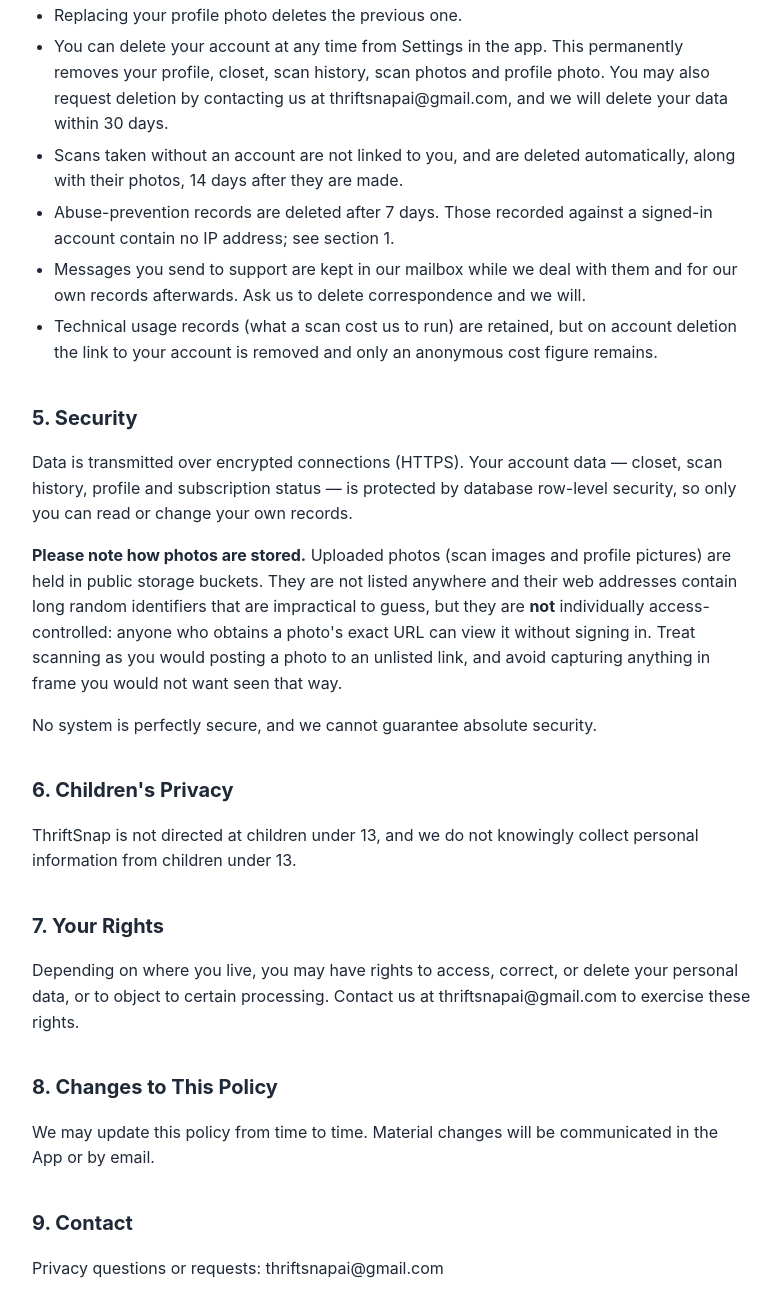
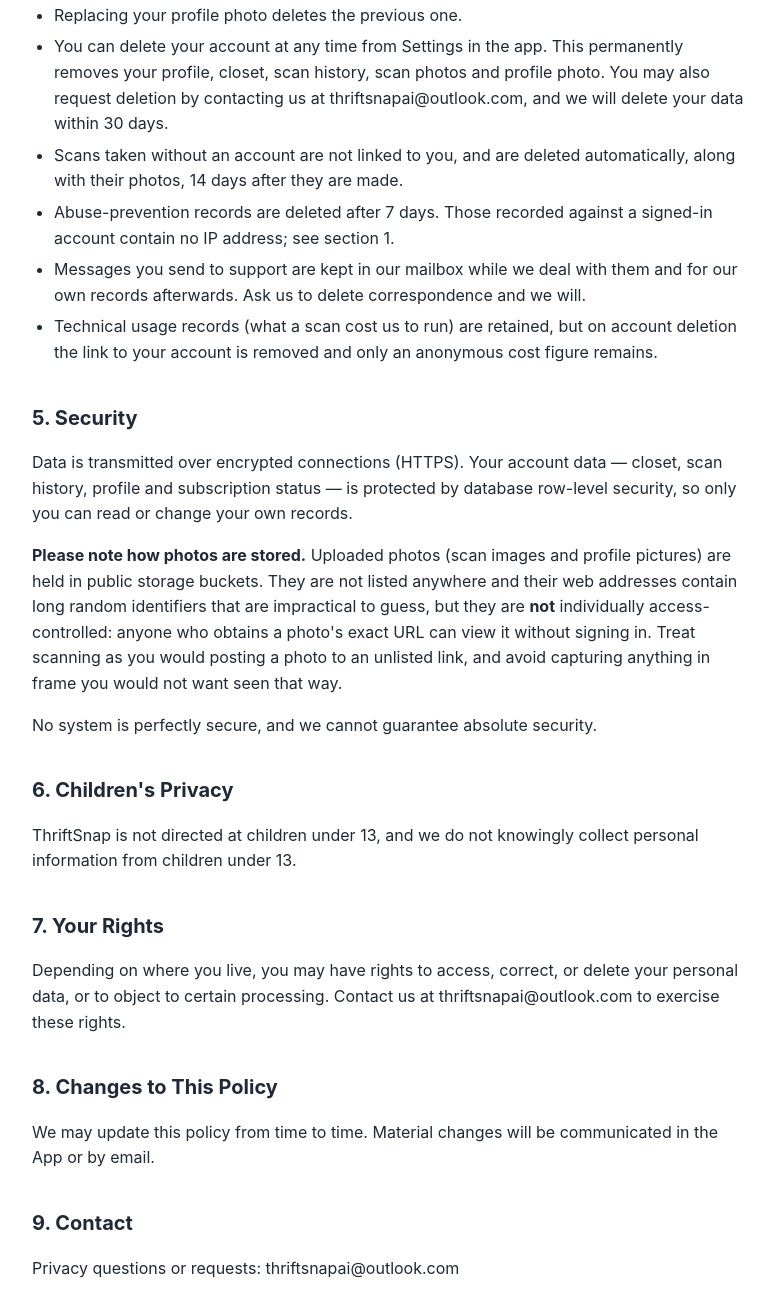
Before and after one commit to ThriftSnap/thriftsnap-legal, a plain HTML site: page privacy.html in a window 1280 px wide. Shown: the part 2636-3952 px from the top of the page, without its empty margins (248-1029 px from the left). Drawn offline with Linux system fonts and the light colour scheme.

Commit message:
Update support email to thriftsnapai@outlook.com

```diff
--- a/privacy.html
+++ b/privacy.html
@@ -54,7 +54,7 @@
 <table><thead><tr><th>Service</th><th>What is shared</th><th>Why</th></tr></thead><tbody><tr><td>Supabase</td><td>Photos, account info, profile, scan/closet data</td><td>Database, storage, and login infrastructure</td></tr><tr><td>Anthropic (Claude AI)</td><td>Your item photo, and the tag close-up if you take one</td><td>AI identification and price estimation</td></tr><tr><td>eBay (Browse API)</td><td>Text search queries derived from your scans — never your photos or identity</td><td>Finding comparable listings for price estimates</td></tr><tr><td>eBay (in your browser)</td><td>Only if you tap through to a listing or search from a result. Your browser then contacts eBay directly, as it would for any link</td><td>Letting you see the comparable listings themselves</td></tr><tr><td>Frankfurter (exchange rates)</td><td>Currency codes only (e.g. "USD to GBP") — no personal data</td><td>Converting displayed prices into your chosen currency</td></tr><tr><td>Apple</td><td>Subscription purchases</td><td>Payment processing</td></tr><tr><td>RevenueCat</td><td>Your account's internal identifier (a random code, not your name or email) and your subscription status — never your email, photos or closet</td><td>Managing subscriptions and unlocking paid features</td></tr></tbody></table>
 <p>Each of these providers has its own privacy policy governing their handling of data.</p>
 <h2>4. Data Retention and Deletion</h2>
-<ul><li>Items you save to your closet are retained while your account is active.</li><li>Scans you do not save to your closet are deleted automatically, along with their photos, once they fall outside your recent scan history.</li><li>If your Pro subscription ends and your closet holds more items than the free tier allows, you choose which items to keep. Items you do not keep are permanently deleted.</li><li>Replacing your profile photo deletes the previous one.</li><li>You can delete your account at any time from Settings in the app. This permanently removes your profile, closet, scan history, scan photos and profile photo. You may also request deletion by contacting us at thriftsnapai@gmail.com, and we will delete your data within 30 days.</li><li>Scans taken without an account are not linked to you, and are deleted automatically, along with their photos, 14 days after they are made.</li><li>Abuse-prevention records are deleted after 7 days. Those recorded against a signed-in account contain no IP address; see section 1.</li><li>Messages you send to support are kept in our mailbox while we deal with them and for our own records afterwards. Ask us to delete correspondence and we will.</li><li>Technical usage records (what a scan cost us to run) are retained, but on account deletion the link to your account is removed and only an anonymous cost figure remains.</li></ul>
+<ul><li>Items you save to your closet are retained while your account is active.</li><li>Scans you do not save to your closet are deleted automatically, along with their photos, once they fall outside your recent scan history.</li><li>If your Pro subscription ends and your closet holds more items than the free tier allows, you choose which items to keep. Items you do not keep are permanently deleted.</li><li>Replacing your profile photo deletes the previous one.</li><li>You can delete your account at any time from Settings in the app. This permanently removes your profile, closet, scan history, scan photos and profile photo. You may also request deletion by contacting us at thriftsnapai@outlook.com, and we will delete your data within 30 days.</li><li>Scans taken without an account are not linked to you, and are deleted automatically, along with their photos, 14 days after they are made.</li><li>Abuse-prevention records are deleted after 7 days. Those recorded against a signed-in account contain no IP address; see section 1.</li><li>Messages you send to support are kept in our mailbox while we deal with them and for our own records afterwards. Ask us to delete correspondence and we will.</li><li>Technical usage records (what a scan cost us to run) are retained, but on account deletion the link to your account is removed and only an anonymous cost figure remains.</li></ul>
 <h2>5. Security</h2>
 <p>Data is transmitted over encrypted connections (HTTPS). Your account data — closet, scan history, profile and subscription status — is protected by database row-level security, so only you can read or change your own records.</p>
 <p><strong>Please note how photos are stored.</strong> Uploaded photos (scan images and profile pictures) are held in public storage buckets. They are not listed anywhere and their web addresses contain long random identifiers that are impractical to guess, but they are <strong>not</strong> individually access-controlled: anyone who obtains a photo's exact URL can view it without signing in. Treat scanning as you would posting a photo to an unlisted link, and avoid capturing anything in frame you would not want seen that way.</p>
@@ -62,10 +62,10 @@
 <h2>6. Children's Privacy</h2>
 <p>ThriftSnap is not directed at children under 13, and we do not knowingly collect personal information from children under 13.</p>
 <h2>7. Your Rights</h2>
-<p>Depending on where you live, you may have rights to access, correct, or delete your personal data, or to object to certain processing. Contact us at thriftsnapai@gmail.com to exercise these rights.</p>
+<p>Depending on where you live, you may have rights to access, correct, or delete your personal data, or to object to certain processing. Contact us at thriftsnapai@outlook.com to exercise these rights.</p>
 <h2>8. Changes to This Policy</h2>
 <p>We may update this policy from time to time. Material changes will be communicated in the App or by email.</p>
 <h2>9. Contact</h2>
-<p>Privacy questions or requests: thriftsnapai@gmail.com</p>
+<p>Privacy questions or requests: thriftsnapai@outlook.com</p>
 </body>
 </html>
```
Also changed, not shown: confirmed.html (+1 -1 lines), index.html (+1 -1 lines), terms.html (+1 -1 lines).
